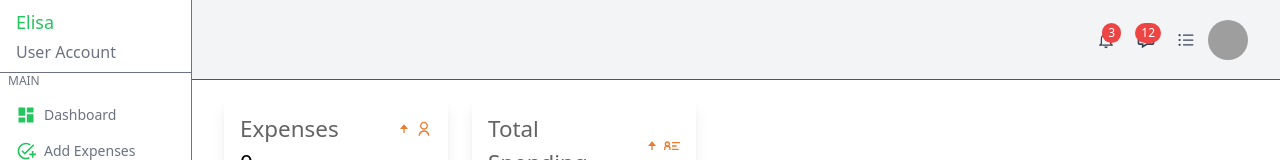
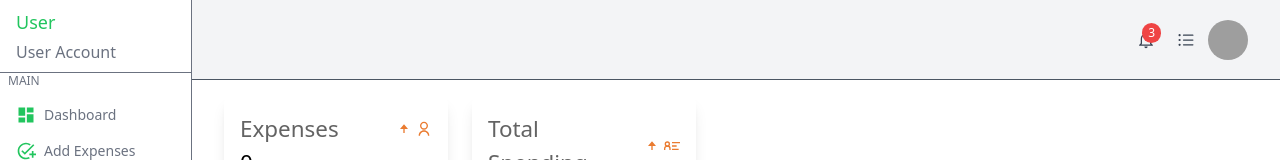
Before and after one commit to elisate/expensetrackweb, a React (Vite) app: page /dashboard in a window 1280 px wide. Shown: the top 160 px of the page. Built offline with nearby package versions, Linux system fonts and the light colour scheme; grey boxes are pictures that could not be loaded.

Commit message:
fix readme

```diff
--- a/src/dashboards/pages/NavPart.tsx
+++ b/src/dashboards/pages/NavPart.tsx
@@ -1,6 +1,5 @@
 
 import { IoMdNotificationsOutline } from "react-icons/io";
-import { BiMessage } from "react-icons/bi";
 import { IoIosList } from "react-icons/io";
 
 
@@ -20,13 +19,7 @@ function NavPart() {
         </span>
       </div>
 
-      {/* Message Icon */}
-      <div className="relative mx-2 text-xl text-gray-700">
-        <BiMessage />
-        <span className="absolute top-[-7px] right-[-5px] bg-red-500 text-white rounded-full px-1.5 py-0.5 text-xs">
-          12
-        </span>
-      </div>
+
 
       {/* List Icon */}
       <div className="relative mx-2 text-xl text-gray-700">
--- a/src/dashboards/pages/Sidebar.tsx
+++ b/src/dashboards/pages/Sidebar.tsx
@@ -1,29 +1,32 @@
-
-import { MdDashboard} from "react-icons/md";
-
+import { MdDashboard } from "react-icons/md";
 import { MdAddTask } from "react-icons/md";
 import { PiTreeViewFill } from "react-icons/pi";
-
-
 import { RiLogoutCircleRLine } from "react-icons/ri";
-
-import { Link } from "react-router-dom";
+import { Link, useNavigate } from "react-router-dom";
 
 function Sidebar() {
+  const navigate = useNavigate(); // Hook for navigation
+
+  const handleLogout = () => {
+    // Clear user session data
+    localStorage.removeItem("token"); // Adjust this based on how you manage auth
+    localStorage.removeItem("username"); // Clear username from local storage
+    localStorage.removeItem("email"); // Clear email if stored
+
+    // Redirect to the login page
+    navigate("/login"); // Adjust the path as needed
+  };
+
+  // Retrieve the user's name from local storage
+  const userName = localStorage.getItem("name") || "User"; // Default to "User" if not found
 
   return (
     <div className="z-0">
-      {/* Mobile toggle button */}
-
-
       {/* Sidebar */}
-      <div
-        className=' md:translate-x-0 transition-transform duration-300 border-r border-gray-500 w-48 fixed h-screen z-50 bg-white'
-      >
-
-
+      <div className="md:translate-x-0 transition-transform duration-300 border-r border-gray-500 w-48 fixed h-screen z-50 bg-white">
         <div className="border-b border-gray-500 flex flex-col gap-1 pl-4 py-2">
-          <div className="text-green-500 text-lg font-medium">Elisa</div>
+          <div className="text-green-500 text-lg font-medium">{userName}</div>{" "}
+          {/* Display user name */}
           <div className="text-base font-medium text-gray-500">
             User Account
           </div>
@@ -45,7 +48,10 @@ function Sidebar() {
           </div>
 
           <div className="text-xs pl-2 pt-32">AUTHENTICATION</div>
-          <div className="flex items-center gap-2 pl-4 cursor-pointer">
+          <div
+            className="flex items-center gap-2 pl-4 cursor-pointer"
+            onClick={handleLogout} // Trigger logout on click
+          >
             <RiLogoutCircleRLine className="text-green-500 text-xl" />
             <div>Logout</div>
           </div>
```
Also changed, not shown: 1 other file (tests, documents, lock files or other folders).
